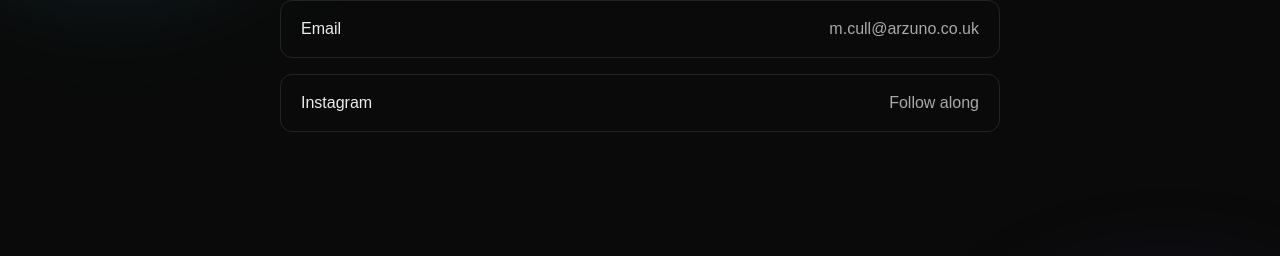
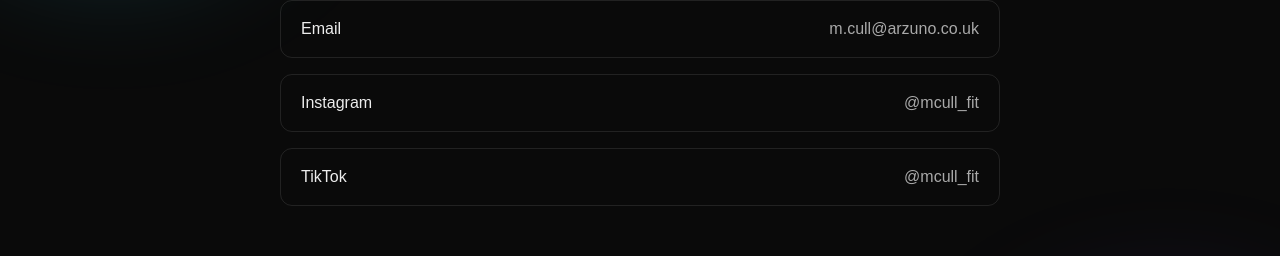
Before and after one commit to MRTNNC/coaching-business, a Next.js app: page /contact in a window 1280 px wide. Shown: the part 261-517 px from the top of the page. Built offline with nearby package versions, Linux system fonts and the light colour scheme; no server answers.

Commit message:
Fix Instagram handle and add TikTok to Contact page

```diff
--- a/src/app/(marketing)/contact/page.tsx
+++ b/src/app/(marketing)/contact/page.tsx
@@ -2,7 +2,7 @@ import type { Metadata } from "next";
 
 export const metadata: Metadata = {
   title: "Contact",
-  description: "Get in touch with Arzuno Coaching by email or Instagram.",
+  description: "Get in touch with Arzuno Coaching by email, Instagram or TikTok.",
   alternates: {
     canonical: "/contact",
   },
@@ -26,13 +26,22 @@ export default function ContactPage() {
           <span className="text-foreground/70">m.cull@arzuno.co.uk</span>
         </a>
         <a
-          href="https://www.instagram.com/martin_cull_fit/"
+          href="https://www.instagram.com/mcull_fit/"
           target="_blank"
           rel="noopener noreferrer"
           className="flex items-center justify-between rounded-xl border border-white/10 px-5 py-4 transition hover:bg-white/5"
         >
           <span className="font-medium">Instagram</span>
-          <span className="text-foreground/70">Follow along</span>
+          <span className="text-foreground/70">@mcull_fit</span>
+        </a>
+        <a
+          href="https://www.tiktok.com/@mcull_fit"
+          target="_blank"
+          rel="noopener noreferrer"
+          className="flex items-center justify-between rounded-xl border border-white/10 px-5 py-4 transition hover:bg-white/5"
+        >
+          <span className="font-medium">TikTok</span>
+          <span className="text-foreground/70">@mcull_fit</span>
         </a>
       </div>
     </section>
--- a/src/app/layout.tsx
+++ b/src/app/layout.tsx
@@ -56,7 +56,7 @@ const organizationJsonLd = {
   email: "m.cull@arzuno.co.uk",
   areaServed: "GB",
   sameAs: [
-    "https://www.instagram.com/martin_cull_fit/",
+    "https://www.instagram.com/mcull_fit/",
     "https://www.tiktok.com/@mcull_fit",
   ],
   founder: {
--- a/src/components/marketing/SiteFooter.tsx
+++ b/src/components/marketing/SiteFooter.tsx
@@ -1,7 +1,7 @@
 import Link from "next/link";
 
 const socialLinks = [
-  { label: "Instagram", href: "https://www.instagram.com/martin_cull_fit/" },
+  { label: "Instagram", href: "https://www.instagram.com/mcull_fit/" },
   { label: "TikTok", href: "https://www.tiktok.com/@mcull_fit" },
 ];
 
```
